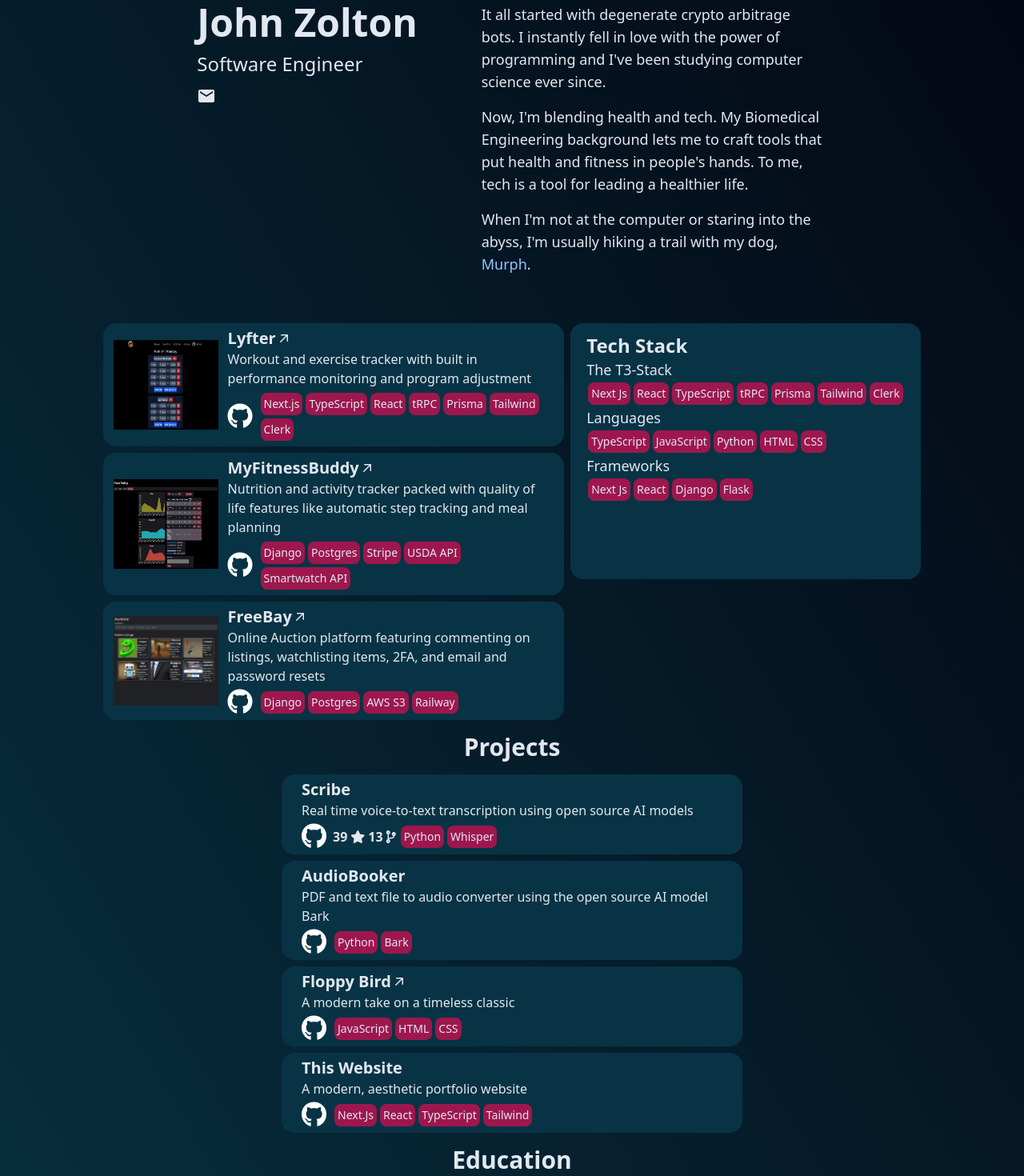
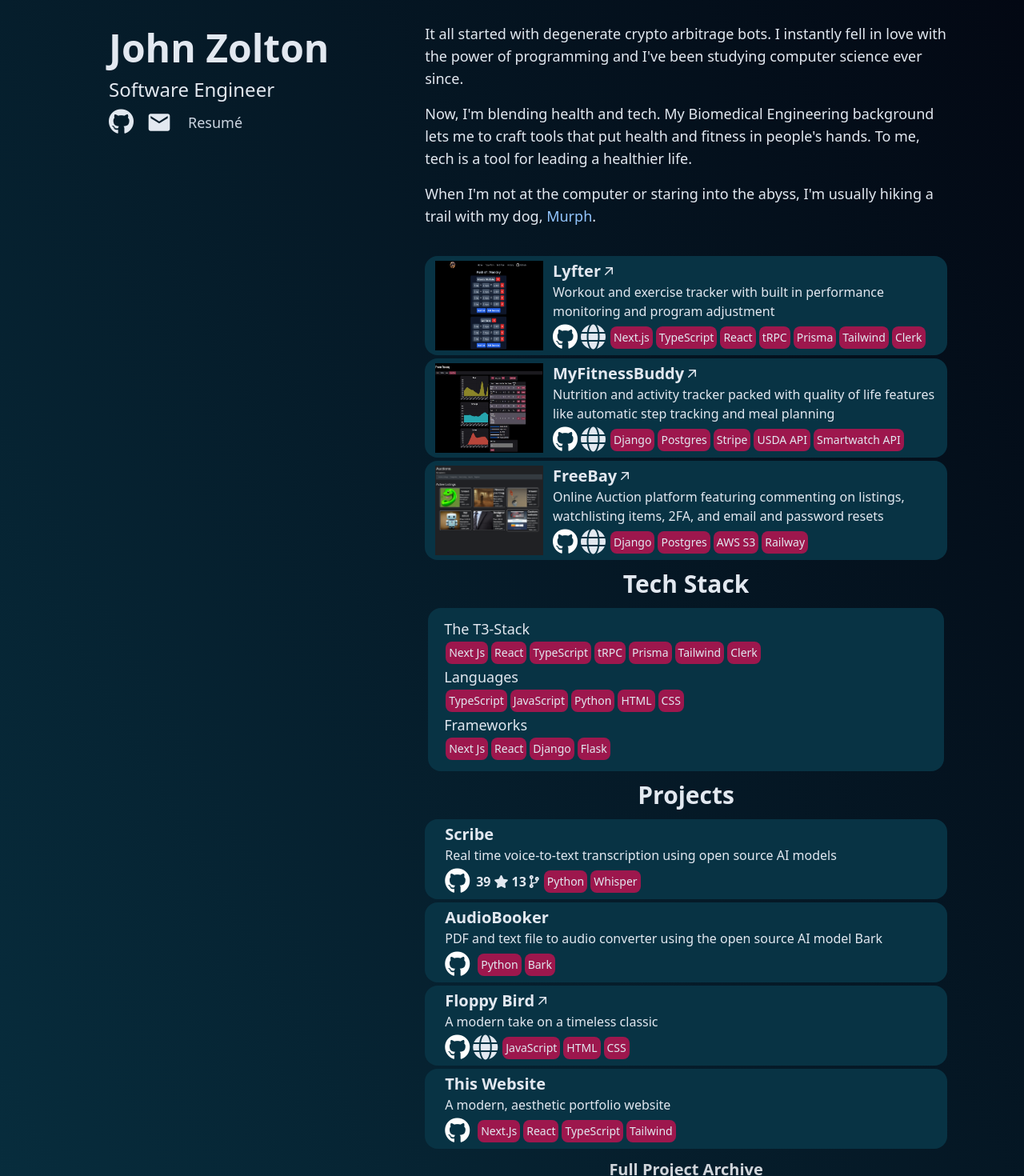
Before and after one commit to JohnZolton/portfolio-mk2, a Next.js app: page / in a window 1280 px wide. Shown: the part 100-1570 px from the top of the page at 80% size. Built offline with nearby package versions, Linux system fonts and the light colour scheme.

Commit message:
new layout and effects

```diff
--- a/src/pages/components/about.tsx
+++ b/src/pages/components/about.tsx
@@ -2,20 +2,19 @@
 
 export const AboutSection = () => {
   return (
-    <div className="max-w-lg  p-10 sm:p-10">
-      <div className="flex flex-col gap-4">
-        <div className="text-lg">
+      <div className="flex flex-col gap-4 lg:py-8 text-lg pb-6">
+        <div className="">
           It all started with degenerate crypto arbitrage bots. I instantly fell
           in love with the power of programming and I&apos;ve been studying
           computer science ever since.
         </div>
-        <div className="text-lg">
+        <div className="">
           Now, I&apos;m blending health and tech. My Biomedical Engineering
           background lets me to craft tools that put health and fitness in
           people&apos;s hands. To me, tech is a tool for leading a healthier
           life.
         </div>
-        <div className="text-lg">
+        <div className="">
           When I&apos;m not at the computer or staring into the abyss, I&apos;m
           usually hiking a trail with my dog,{" "}
           <Link
@@ -27,7 +26,6 @@
           .
         </div>
       </div>
-    </div>
   );
 };
 
--- a/src/pages/components/hero.tsx
+++ b/src/pages/components/hero.tsx
@@ -1,32 +1,47 @@
 import React from "react";
 import { MdEmail } from "react-icons/md";
-import { ToastContainer, toast } from 'react-toastify';
-import 'react-toastify/dist/ReactToastify.css';
+import { ToastContainer, toast } from "react-toastify";
+import "react-toastify/dist/ReactToastify.css";
+import Link from "next/link";
 
 export const HeroSection = () => {
   const copyToClipboard = () => {
-    navigator.clipboard.writeText('jgz6@uakron.edu').then(
-    ()=>toast("Email copied to clipboard!")
-    )
-    .catch((error)=> console.error("Copy failed", error))
+    navigator.clipboard
+      .writeText("jgz6@uakron.edu")
+      .then(() => toast("Email copied to clipboard!"))
+      .catch((error) => console.error("Copy failed", error));
   };
 
   return (
     <div className="w-full max-w-lg p-10">
       <div className="pb-3 text-5xl font-semibold">John Zolton</div>
       <div className="text-2xl">Software Engineer</div>
-      <button
-        onClick={copyToClipboard}
-        className="mt-3 flex items-center hover:text-white"
-      >
-        <MdEmail className="mr-1" size="1.5em"/>
-      </button>
+      <div className="flex flex-row items-center gap-4 py-2  ">
+        <Link href="https://github.com/JohnZolton" legacyBehavior>
+          <a target="_blank" rel="noopener noreferrer">
+            <i className="fab fa-github fa-2x text-slate-200 hover:text-white"></i>
+          </a>
+        </Link>
+        <button onClick={copyToClipboard} className=" hover:text-white">
+          <MdEmail className="mr-1" size="2em" />
+        </button>
+
+        <Link legacyBehavior href="">
+          <a
+            href="JohnZolton_Resume.pdf"
+            rel="noopener noreferrer"
+            target="_blank"
+            className="text-slate-300 hover:text-white text-lg hover:underline"
+          >
+            Resum&eacute;
+          </a>
+        </Link>
+      </div>
       <ToastContainer
-      hideProgressBar={true}
-      theme="dark"
-      position="top-right"
-      autoClose={1000}
-       />
+        hideProgressBar={true}
+        position="top-right"
+        autoClose={1000}
+      />
     </div>
   );
 };
--- a/src/pages/components/pagelayout.tsx
+++ b/src/pages/components/pagelayout.tsx
@@ -2,10 +2,10 @@
 
 const PageLayout = (props: PropsWithChildren) => {
   return (
-    <main className="flex justify-center ">
-      <div className="flex h-full w-full flex-col items-center">
+<main className="mx-auto min-h-screen max-w-screen-xl px-6 py-12 lg:px-24 lg:py-0">
+  <div className="flex items-center lg:items-start lg:justify-between flex-col lg:flex-row">
         {props.children}
-      </div>
+  </div>
     </main>
   );
 };
--- a/src/pages/components/projecttile.tsx
+++ b/src/pages/components/projecttile.tsx
@@ -11,6 +11,9 @@
   stars?: number;
   forks?: number;
   stack?: string;
+  hovered?: string;
+  onMouseEnter?: ()=>void;
+  onMouseLeave?: ()=>void;
 }
 
 export function ProjectTile({
@@ -22,9 +25,15 @@
   stars,
   forks,
   stack,
+  hovered,
+  onMouseEnter,
+  onMouseLeave
 }: ProtjectTileProps) {
   return (
-    <div className="m-1 w-full max-w-xl rounded-2xl border border-transparent bg-cyan-950  px-3 py-1 transition duration-300 hover:border-white">
+    <div
+    onMouseEnter={onMouseEnter}
+    onMouseLeave={onMouseLeave}
+    className={`my-1 w-full rounded-2xl border border-transparent bg-cyan-950  px-3 py-1 transition duration-300 ${ hovered ? ( hovered === title ? "": 'opacity-50') : ""}`}>
       <div className="flex flex-col items-center sm:flex-row">
         {picture && (
           <div className="h-28 w-44">
@@ -105,7 +114,7 @@
                   <link
                     rel="stylesheet"
                     href="https://cdnjs.cloudflare.com/ajax/libs/font-awesome/5.15.2/css/all.min.css"
-                  />
+                  />                <i className="fas fa-globe fa-2x"></i>
                 </a>
               </Link>
             )}
--- a/src/pages/components/techstack.tsx
+++ b/src/pages/components/techstack.tsx
@@ -2,12 +2,11 @@
 
 export function TechList() {
   return (
-    <div className="m-1 max-w-xl bg-cyan-950 px-5 py-3 text-lg max-h-80 rounded-2xl">
-      <div className="text-2xl font-semibold">Tech Stack</div>
-      <div>
+    <div className="my-3">
+      <div className="my-3 text-center text-3xl font-semibold">Tech Stack</div>
+    <div className="m-1  bg-cyan-950 px-5 py-3 text-lg rounded-2xl">
         <div>The T3-Stack</div>
         <StackDisplay stack="Next Js, React, TypeScript, tRPC, Prisma, Tailwind, Clerk" />
-      </div>
       <div>
         <div>Languages</div>
         <StackDisplay stack="TypeScript, JavaScript, Python, HTML, CSS" />
@@ -16,6 +15,7 @@
         <div>Frameworks</div>
         <StackDisplay stack="Next Js, React, Django, Flask" />
       </div>
+      </div>
     </div>
   );
 }
--- a/src/pages/index.tsx
+++ b/src/pages/index.tsx
@@ -1,11 +1,12 @@
 import Head from "next/head";
-import NavBar from "./components/navbar";
 import PageLayout from "./components/pagelayout";
 import HeroSection from "./components/hero";
 import AboutSection from "./components/about";
 import ProjectTile from "./components/projecttile";
 import CourseList from "./components/courselist";
 import TechList from "./components/techstack";
+import { useState } from "react";
+import Link from "next/link";
 
 export default function Home() {
   return (
@@ -16,13 +17,80 @@
         <link rel="icon" href="/favicon.ico" />
       </Head>
       <PageLayout>
-        <NavBar />
-        <div className="m-4 flex flex-col sm:flex-row">
+        <div className="md:w-1/2 h-full lg:sticky  lg:top-0 lg:flex lg:flex-col lg:py-24">
           <HeroSection />
+        </div>
+        <div className="w-full  md:w-3/4 h-full overflow-auto lg:pt-24">
           <AboutSection />
+          <BigProjectList/>
+          <TechList />
+          <SmallProjects />
+          <CourseList />
         </div>
-        <div className="flex flex-row flex-wrap justify-center">
-          <div className="flex flex-col">
+      </PageLayout>
+    </>
+  );
+}
+
+function SmallProjects() {
+  const [hoveredProject, setHoveredProject] = useState("")
+  return (
+    <>
+      <div className="text-center text-3xl font-semibold my-3">Projects</div>
+      <ProjectTile
+        title="Scribe"
+        description="Real time voice-to-text transcription using open source AI models"
+        repo="https://github.com/JohnZolton/scribe"
+        stars={39}
+        forks={13}
+        stack="Python, Whisper"
+            hovered={hoveredProject}
+            onMouseEnter={() => setHoveredProject('Scribe')}
+            onMouseLeave={() => setHoveredProject("")}
+      />
+      <ProjectTile
+        title="AudioBooker"
+        description="PDF and text file to audio converter using the open source AI model Bark"
+        repo="https://github.com/JohnZolton/pdf-2-mp3"
+        stack="Python, Bark"
+            hovered={hoveredProject}
+            onMouseEnter={() => setHoveredProject('AudioBooker')}
+            onMouseLeave={() => setHoveredProject("")}
+      />
+      <ProjectTile
+        title="Floppy Bird"
+        description="A modern take on a timeless classic"
+        repo="https://github.com/JohnZolton/floppy-bird"
+        url="https://floppybirddemo.github.io/"
+        stack="JavaScript, HTML, CSS"
+            hovered={hoveredProject}
+            onMouseEnter={() => setHoveredProject('Floppy Bird')}
+            onMouseLeave={() => setHoveredProject("")}
+      />
+      <ProjectTile
+        title="This Website"
+        description="A modern, aesthetic portfolio website"
+        repo="https://github.com/JohnZolton/portfolio-mk2"
+        stack="Next.Js, React, TypeScript, Tailwind"
+            hovered={hoveredProject}
+            onMouseEnter={() => setHoveredProject('This Website')}
+            onMouseLeave={() => setHoveredProject("")}
+      />
+      <div className="text-center text-xl font-semibold my-3">
+
+        <Link
+          href="projectarchive"
+          className="text-gray-300 hover:text-white hover:underline"
+        >Full Project Archive</Link>
+      </div>
+    </>
+  );
+}
+
+function BigProjectList(){
+  const [hoveredProject, setHoveredProject] = useState("")
+  return(
+    <>
           <ProjectTile
             title="Lyfter"
             description="Workout and exercise tracker with built in performance monitoring and program adjustment"
@@ -30,6 +98,9 @@
             url="https://lyfter.vercel.app/"
             repo="https://github.com/JohnZolton/lyfter"
             stack="Next.js, TypeScript, React, tRPC, Prisma, Tailwind, Clerk"
+            hovered={hoveredProject}
+            onMouseEnter={() => setHoveredProject('Lyfter')}
+            onMouseLeave={() => setHoveredProject("")}
           />
           <ProjectTile
             title="MyFitnessBuddy"
@@ -38,6 +109,9 @@
             repo="https://github.com/JohnZolton/fitness"
             url="https://nutritiontracker.bio/tracking/"
             stack="Django, Postgres, Stripe, USDA API, Smartwatch API"
+            hovered={hoveredProject}
+            onMouseEnter={() => setHoveredProject('MyFitnessBuddy')}
+            onMouseLeave={() => setHoveredProject("")}
           />
           <ProjectTile
             title="FreeBay"
@@ -46,44 +120,10 @@
             repo="https://github.com/JohnZolton/freebay"
             url="https://freebay.live"
             stack="Django, Postgres, AWS S3, Railway"
+            hovered={hoveredProject}
+            onMouseEnter={() => setHoveredProject('FreeBay')}
+            onMouseLeave={() => setHoveredProject("")}
           />
-          </div>
-          <TechList />
-        </div>
-        <div className="flex flex-col justify-center md:flex-row">
-          <div className="flex w-full flex-col justify-center">
-      <div className="text-center text-3xl font-semibold my-3">Projects</div>
-            <ProjectTile
-              title="Scribe"
-              description="Real time voice-to-text transcription using open source AI models"
-              repo="https://github.com/JohnZolton/scribe"
-              stars={39}
-              forks={13}
-              stack="Python, Whisper"
-            />
-            <ProjectTile
-              title="AudioBooker"
-              description="PDF and text file to audio converter using the open source AI model Bark"
-              repo="https://github.com/JohnZolton/pdf-2-mp3"
-              stack="Python, Bark"
-            />
-            <ProjectTile
-              title="Floppy Bird"
-              description="A modern take on a timeless classic"
-              repo="https://github.com/JohnZolton/floppy-bird"
-              url="https://floppybirddemo.github.io/"
-              stack="JavaScript, HTML, CSS"
-            />
-            <ProjectTile
-              title="This Website"
-              description="A modern, aesthetic portfolio website"
-              repo="https://github.com/JohnZolton/portfolio-mk2"
-              stack="Next.Js, React, TypeScript, Tailwind"
-            />
-          </div>
-        </div>
-        <CourseList />
-      </PageLayout>
     </>
-  );
+  )
 }
--- a/src/pages/murph.tsx
+++ b/src/pages/murph.tsx
@@ -1,5 +1,4 @@
 import NavBar from "./components/navbar";
-import PageLayout from "./components/pagelayout";
 import Image from "next/image";
 
 function Murph() {
@@ -14,7 +13,7 @@
   ];
 
   return (
-    <PageLayout>
+    <div className="flex justify-center flex-col items-center">
       <NavBar></NavBar>
       <div className="columns-1 gap-8 sm:columns-2 md:columns-3">
         {imageFiles &&
@@ -30,7 +29,7 @@
             />
           ))}
       </div>
-    </PageLayout>
+    </div>
   );
 }
 
--- a/src/pages/projectarchive.tsx
+++ b/src/pages/projectarchive.tsx
@@ -1,11 +1,11 @@
 import NavBar from "./components/navbar";
-import PageLayout from "./components/pagelayout";
 import { FontAwesomeIcon } from "@fortawesome/react-fontawesome";
 import { faGithub } from "@fortawesome/free-brands-svg-icons";
 
 function ProjectPage() {
   return (
-    <PageLayout>
+    <div className="flex flex-col items-center justify-center">
+
       <NavBar></NavBar>
       <div className="mx-auto flex w-full max-w-7xl flex-col items-center justify-center rounded-lg  p-8 text-center">
         <h1 className="mb-6 text-4xl font-semibold text-slate-200">
@@ -43,7 +43,7 @@
           </table>
         </div>
       </div>
-    </PageLayout>
+    </div>
   );
 }
 
```
Lines whose indentation alone changed are shown as unchanged.
